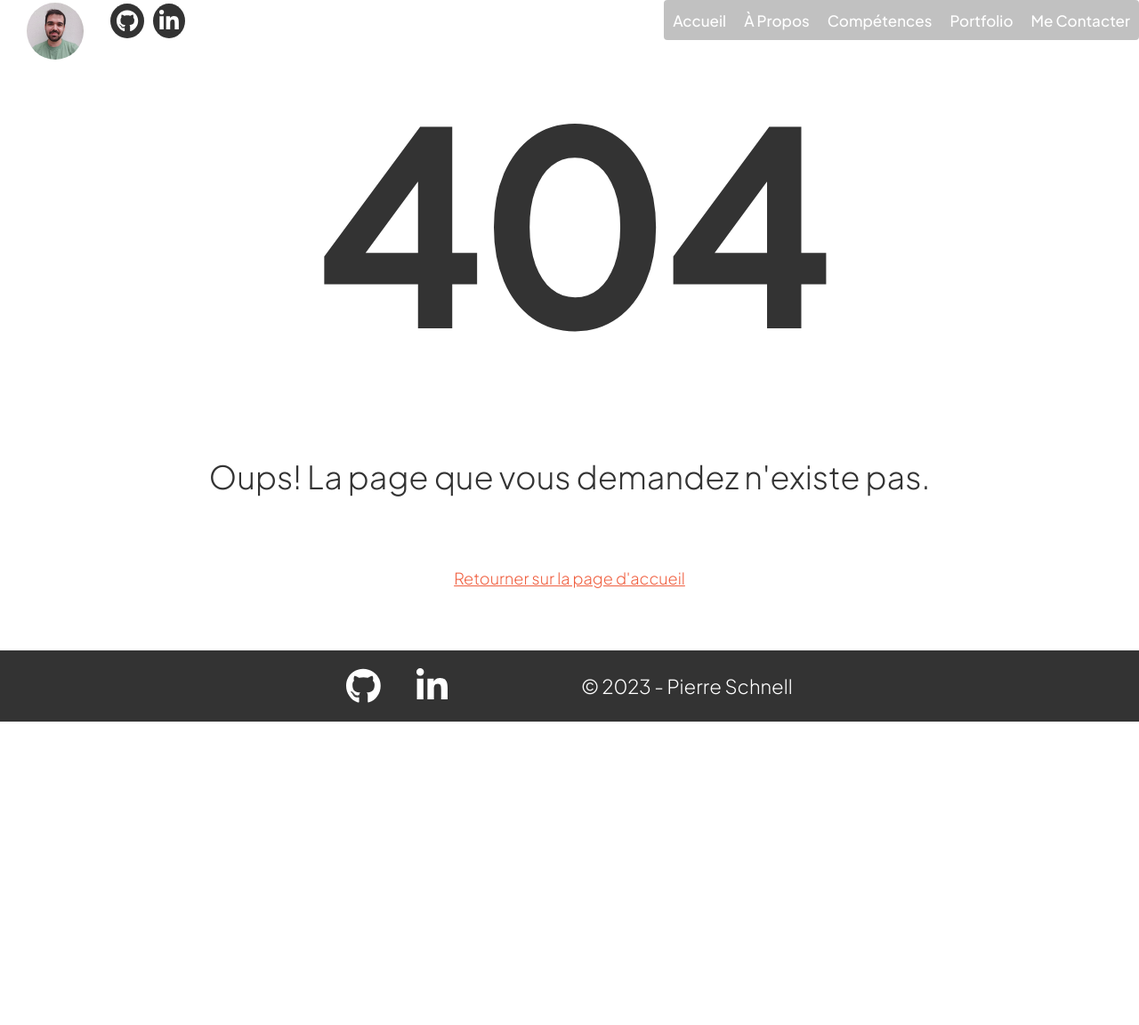
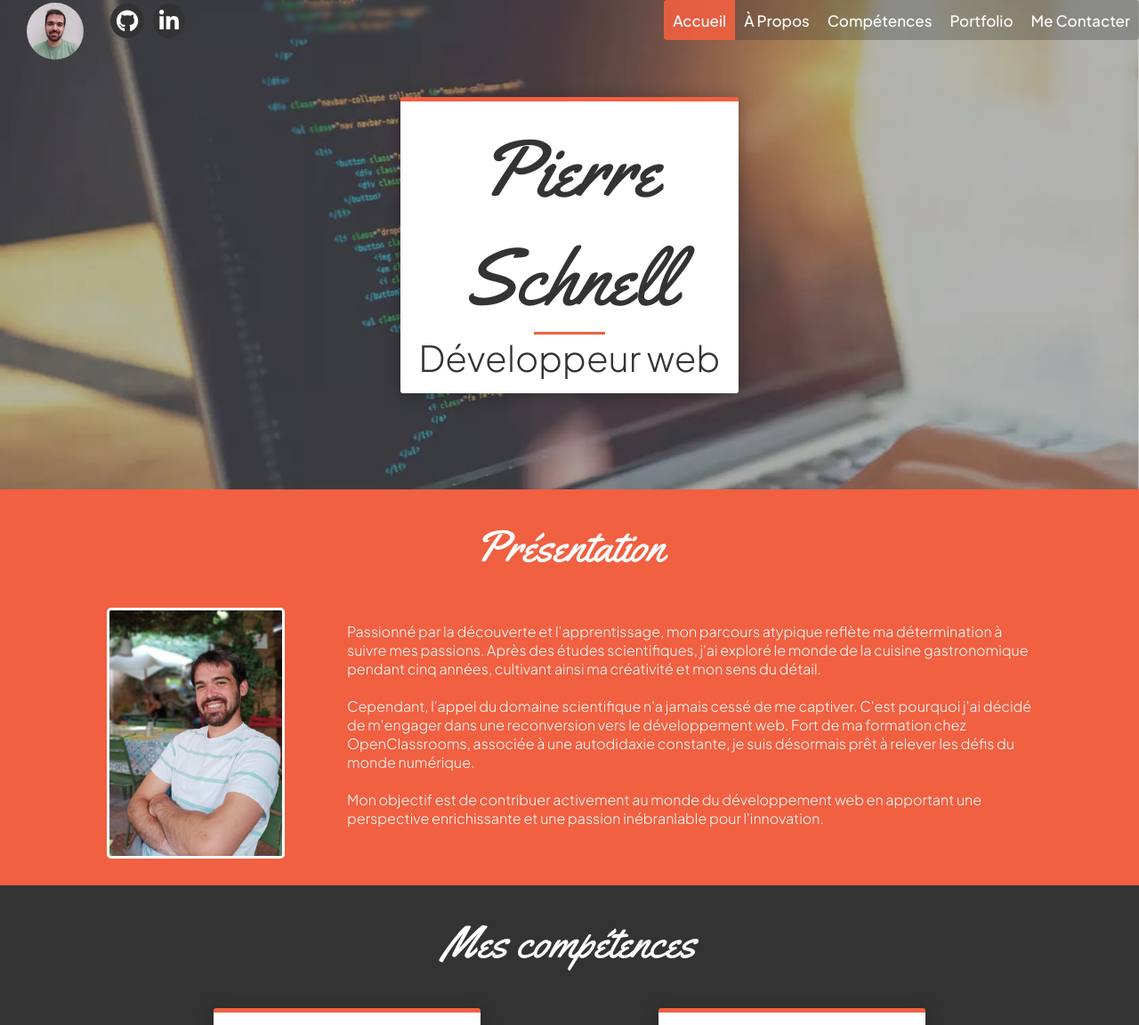
Before and after one commit to Schnell10/Portfolio, a React (Create React App) app: page / in a window 1280 px wide. Before the commit this address had no page. Shown: the top 1152 px of the page at 89% size. Before the commit the page ends 811 px from the top, so only its background shows below. Built offline with nearby package versions, Linux system fonts and the light colour scheme.

Commit message:
correction routage github

```diff
--- a/src/App.jsx
+++ b/src/App.jsx
@@ -1,5 +1,5 @@
 import React from 'react'
-import { BrowserRouter, Routes, Route } from 'react-router-dom'
+import { HashRouter as Router, Routes, Route } from 'react-router-dom'
 import Home from './pages/home/Home'
 import Layout from './components/layout/Layout'
 import Projet from './pages/projets/Projet'
@@ -8,15 +8,15 @@ import Page404 from './pages/page404/page404'
 
 function App() {
    return (
-      <BrowserRouter>
+      <Router>
          <Layout>
             <Routes>
-               <Route path="/Portfolio" element={<Home />} />
-               <Route path="/Portfolio/projet/:id" element={<Projet />} />
+               <Route path="/" element={<Home />} />
+               <Route path="/projet/:id" element={<Projet />} />
                <Route path="*" element={<Page404 />} />
             </Routes>
          </Layout>
-      </BrowserRouter>
+      </Router>
    )
 }
 
--- a/src/components/layout/header/nav/Nav.jsx
+++ b/src/components/layout/header/nav/Nav.jsx
@@ -11,7 +11,7 @@ const Nav = () => {
       <nav>
          <ul>
             <li>
-               {location.pathname === '/Portfolio' ? (
+               {location.pathname === '/' ? (
                   <ScrollLink
                      to="accueil"
                      // Activation du mode espion pour mettre à jour automatiquement le lien actif en fonction du défilement
@@ -26,13 +26,13 @@ const Nav = () => {
                      Accueil
                   </ScrollLink>
                ) : (
-                  <HashLink to="/Portfolio#accueil" className="first-nav">
+                  <HashLink to="/#accueil" className="first-nav">
                      Accueil
                   </HashLink>
                )}
             </li>
             <li>
-               {location.pathname === '/Portfolio' ? (
+               {location.pathname === '/' ? (
                   <ScrollLink
                      to="apropos"
                      spy={true}
@@ -43,11 +43,11 @@ const Nav = () => {
                      À Propos
                   </ScrollLink>
                ) : (
-                  <HashLink to="/Portfolio#apropos">À Propos</HashLink>
+                  <HashLink to="/#apropos">À Propos</HashLink>
                )}
             </li>
             <li>
-               {location.pathname === '/Portfolio' ? (
+               {location.pathname === '/' ? (
                   <ScrollLink
                      to="competences"
                      spy={true}
@@ -58,11 +58,11 @@ const Nav = () => {
                      Compétences
                   </ScrollLink>
                ) : (
-                  <HashLink to="/Portfolio#competences">Compétences</HashLink>
+                  <HashLink to="/#competences">Compétences</HashLink>
                )}
             </li>
             <li>
-               {location.pathname === '/Portfolio' ? (
+               {location.pathname === '/' ? (
                   <ScrollLink
                      to="portfolio"
                      spy={true}
@@ -73,11 +73,11 @@ const Nav = () => {
                      Portfolio
                   </ScrollLink>
                ) : (
-                  <HashLink to="/Portfolio#portfolio">Portfolio</HashLink>
+                  <HashLink to="/#portfolio">Portfolio</HashLink>
                )}
             </li>
             <li>
-               {location.pathname === '/Portfolio' ? (
+               {location.pathname === '/' ? (
                   <ScrollLink
                      to="contact"
                      spy={true}
@@ -89,7 +89,7 @@ const Nav = () => {
                      Me Contacter
                   </ScrollLink>
                ) : (
-                  <HashLink to="/Portfolio#contact" className="last-nav">
+                  <HashLink to="/#contact" className="last-nav">
                      Me Contacter
                   </HashLink>
                )}
--- a/src/components/portfolio/gallery/Gallery.jsx
+++ b/src/components/portfolio/gallery/Gallery.jsx
@@ -9,7 +9,7 @@ const Gallery = () => {
       <div className="gallery">
          {cardsData.map((card) => (
             <figure key={card.id}>
-               <Link to={'/Portfolio/projet/' + card.id}>
+               <Link to={'/projet/' + card.id}>
                   <Card cover={card.cover} title={card.title} />
                   {/* On fait passer les props au composant Card*/}
                </Link>
--- a/src/pages/page404/page404.jsx
+++ b/src/pages/page404/page404.jsx
@@ -9,7 +9,7 @@ const Page404 = () => {
          <p>
             Oups! La page que<span> vous demandez n'existe pas.</span>
          </p>
-         <Link to="/Portfolio">Retourner sur la page d'accueil</Link>
+         <Link to="/">Retourner sur la page d'accueil</Link>
       </div>
    )
 }
--- a/src/pages/projets/Projet.jsx
+++ b/src/pages/projets/Projet.jsx
@@ -16,7 +16,7 @@ const Projet = () => {
 
    if (!dataProjet) {
       //Si dataProjet = false c'est que l'id de notre url correspond à aucun id d'un projet donc on est redirigé vers la page 404
-      return <Navigate to="/Portfolio/page-404" replace={true} />
+      return <Navigate to="/page-404" replace={true} />
    }
 
    return (
```
